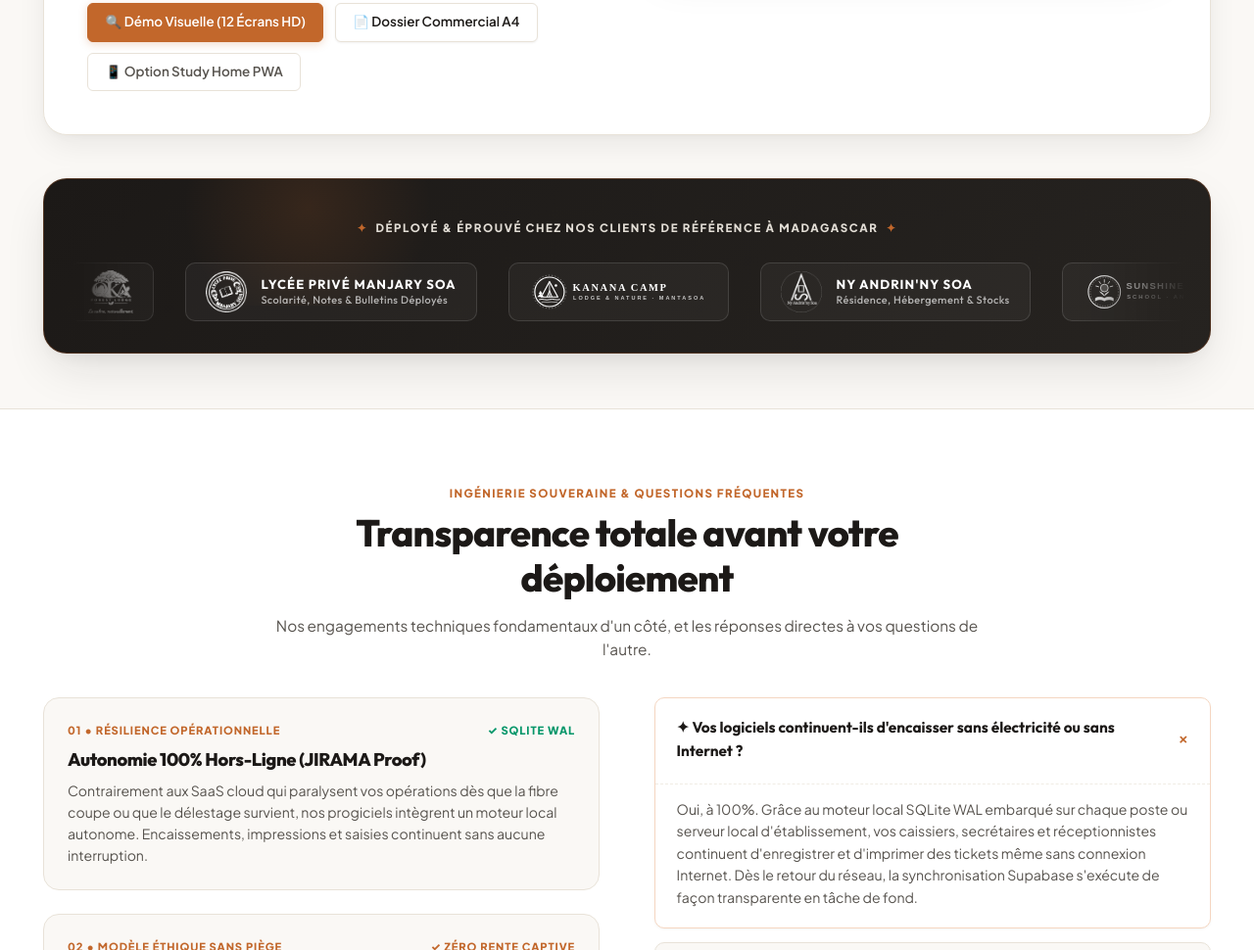
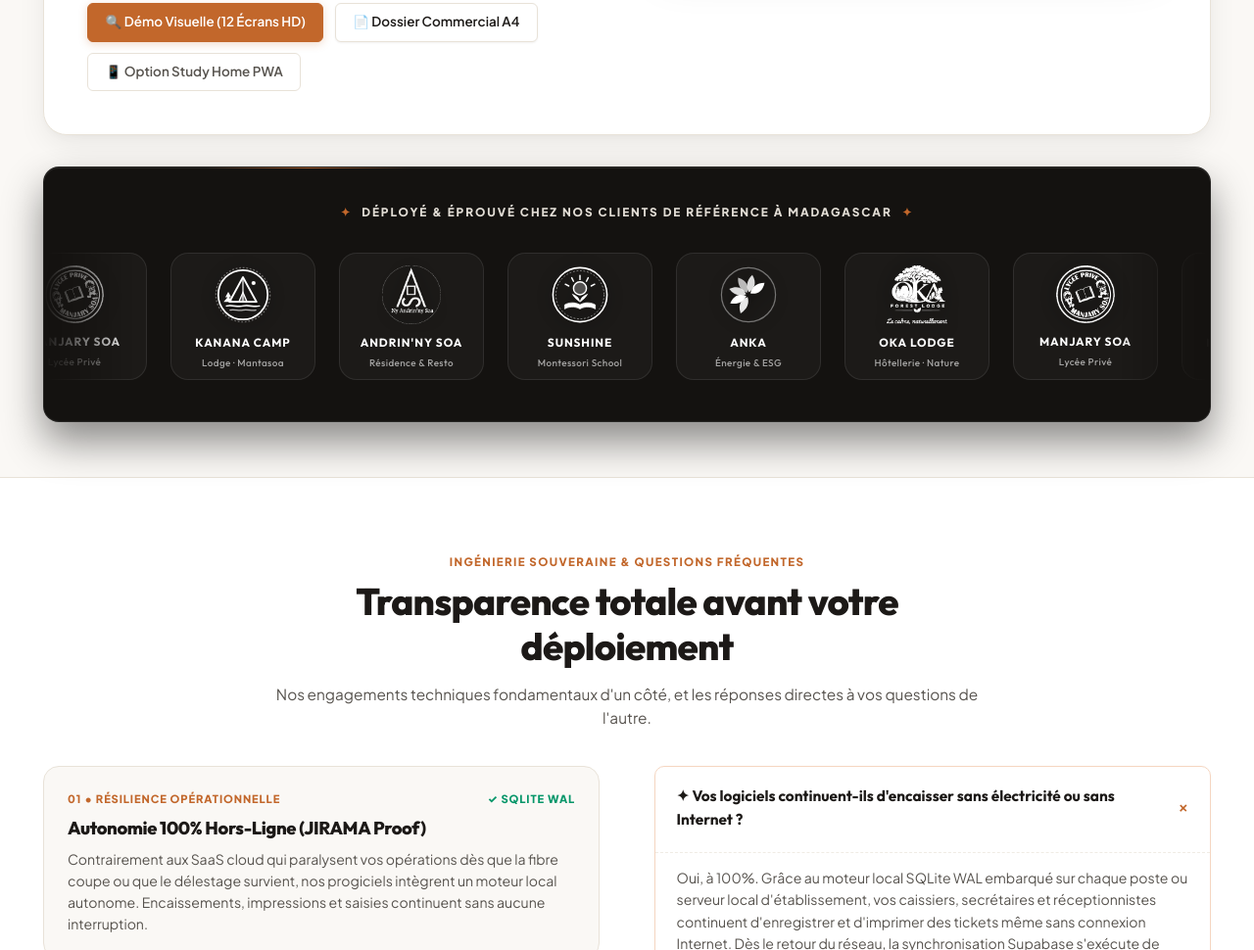
Before and after one commit to ManoaRANDRIANARISOA/prospectus-missi, a website: page public/index.html in a window 1280 px wide. Shown: the part 1668-2638 px from the top of the page at 98% size. Drawn offline with Linux system fonts and the light colour scheme.

Commit message:
feat: multinational square client brand cards with active 60fps infinite marquee animation

```diff
--- a/public/index.html
+++ b/public/index.html
@@ -884,6 +884,28 @@
       pointer-events: none;
     }
 
+    .trust-ribbon-dark {
+      background: #141210;
+      border: 1px solid rgba(255, 255, 255, 0.08);
+      border-radius: var(--radius-lg);
+      padding: 2rem 0 2.25rem;
+      margin-top: 2rem;
+      box-shadow: inset 0 1px 0 rgba(255, 255, 255, 0.08), 0 20px 40px rgba(0, 0, 0, 0.45);
+      position: relative;
+      overflow: hidden;
+    }
+
+    .trust-ribbon-dark::before {
+      content: '';
+      position: absolute;
+      top: 0;
+      left: 10%;
+      right: 10%;
+      height: 1px;
+      background: radial-gradient(circle, rgba(194, 103, 43, 0.8), transparent 70%);
+      pointer-events: none;
+    }
+
     .trust-ribbon-header {
       text-align: center;
       margin-bottom: 1.5rem;
@@ -892,14 +914,14 @@
     }
 
     .trust-ribbon-kicker {
-      font-size: 0.72rem;
+      font-size: 0.74rem;
       font-weight: 800;
       text-transform: uppercase;
-      letter-spacing: 0.14em;
+      letter-spacing: 0.16em;
       color: #E2DDD5;
       display: inline-flex;
       align-items: center;
-      gap: 8px;
+      gap: 10px;
     }
 
     .trust-ribbon-kicker span {
@@ -910,75 +932,115 @@
       position: relative;
       width: 100%;
       overflow: hidden;
-      mask-image: linear-gradient(to right, transparent, black 10%, black 90%, transparent);
-      -webkit-mask-image: linear-gradient(to right, transparent, black 10%, black 90%, transparent);
+      mask-image: linear-gradient(to right, transparent 0%, black 8%, black 92%, transparent 100%);
+      -webkit-mask-image: linear-gradient(to right, transparent 0%, black 8%, black 92%, transparent 100%);
+      padding: 6px 0;
     }
 
     .marquee-track-dark {
       display: flex;
-      gap: 2rem;
       width: max-content;
-      animation: marquee-scroll 28s linear infinite;
-      align-items: center;
-    }
-
-    .marquee-track-dark:hover {
+      user-select: none;
+    }
+
+    .marquee-group {
+      display: flex;
+      align-items: center;
+      gap: 1.5rem;
+      padding-right: 1.5rem;
+      flex-shrink: 0;
+      animation: marquee-scroll 24s linear infinite;
+    }
+
+    .marquee-wrapper-dark:hover .marquee-group {
       animation-play-state: paused;
     }
 
-    .client-monochrome-card {
-      display: inline-flex;
-      align-items: center;
-      gap: 14px;
-      background: rgba(255, 255, 255, 0.04);
-      border: 1px solid rgba(255, 255, 255, 0.12);
-      border-radius: var(--radius-md);
-      padding: 8px 20px;
-      color: #FFFFFF;
-      transition: all 0.25s ease;
-      white-space: nowrap;
+    @keyframes marquee-scroll {
+      from {
+        transform: translateX(0);
+      }
+      to {
+        transform: translateX(-100%);
+      }
+    }
+
+    /* Style Carte Carrée Multinationale (Dimension Généreuse) */
+    .client-brand-card {
+      display: flex;
+      flex-direction: column;
+      align-items: center;
+      justify-content: center;
+      gap: 10px;
+      width: 148px;
+      min-width: 148px;
+      height: 130px;
+      padding: 16px 12px;
+      background: rgba(255, 255, 255, 0.035);
+      border: 1px solid rgba(255, 255, 255, 0.09);
+      border-radius: 18px;
+      transition: all 0.3s cubic-bezier(0.16, 1, 0.3, 1);
+      box-sizing: border-box;
+      text-align: center;
+      cursor: pointer;
+      position: relative;
+    }
+
+    .client-brand-card::after {
+      content: '';
+      position: absolute;
+      inset: 0;
+      border-radius: 18px;
+      background: radial-gradient(circle at 50% 0%, rgba(255, 255, 255, 0.08), transparent 70%);
+      opacity: 0;
+      transition: opacity 0.3s ease;
+      pointer-events: none;
+    }
+
+    .client-brand-card:hover {
+      background: rgba(255, 255, 255, 0.08);
+      border-color: rgba(194, 103, 43, 0.65);
+      transform: translateY(-4px) scale(1.02);
+      box-shadow: 0 16px 36px rgba(0, 0, 0, 0.5), 0 0 24px rgba(194, 103, 43, 0.2);
+    }
+
+    .client-brand-card:hover::after {
+      opacity: 1;
+    }
+
+    .client-brand-logo {
       height: 60px;
-      box-sizing: border-box;
-    }
-
-    .client-monochrome-card:hover {
-      background: rgba(255, 255, 255, 0.09);
-      border-color: rgba(194, 103, 43, 0.6);
-      transform: translateY(-2px);
-      box-shadow: 0 8px 24px rgba(0, 0, 0, 0.4);
-    }
-
-    .client-logo-img {
+      width: 60px;
+      object-fit: contain;
       display: block;
-      height: 44px;
-      max-height: 44px;
-      width: auto;
-      object-fit: contain;
-    }
-
-    .client-label {
-      display: flex;
-      flex-direction: column;
-      gap: 2px;
-      text-align: left;
-    }
-
-    .client-label-title {
+      filter: drop-shadow(0 2px 8px rgba(0, 0, 0, 0.4));
+      transition: transform 0.3s ease;
+    }
+
+    .client-brand-card:hover .client-brand-logo {
+      transform: scale(1.06);
+    }
+
+    .client-brand-name {
       font-family: 'Outfit', sans-serif;
-      font-size: 0.82rem;
+      font-size: 0.74rem;
       font-weight: 700;
       letter-spacing: 0.08em;
       color: #FFFFFF;
-      line-height: 1.2;
-    }
-
-    .client-label-sub {
+      text-transform: uppercase;
+      line-height: 1.1;
+      white-space: nowrap;
+      margin-top: 2px;
+    }
+
+    .client-brand-sub {
       font-family: 'Outfit', sans-serif;
-      font-size: 0.68rem;
+      font-size: 0.62rem;
       font-weight: 500;
       letter-spacing: 0.04em;
-      color: rgba(255, 255, 255, 0.65);
-      line-height: 1.1;
+      color: rgba(255, 255, 255, 0.6);
+      line-height: 1;
+      white-space: nowrap;
     }
 
     /* ==========================================================================
@@ -1779,77 +1841,127 @@
           <div class="marquee-wrapper-dark">
             <div class="marquee-track-dark">
 
-              <!-- 1. OKA FOREST LODGE (AUTHENTIC HIGH-RES WHITE MONOCHROME) -->
-              <div class="client-monochrome-card">
-                <img src="assets/img/clients/oka_forest_lodge_white.png" alt="Oka Forest Lodge Logo" class="client-logo-img" style="height: 46px;">
-              </div>
-
-              <!-- 2. LYCÉE PRIVÉ MANJARY SOA (OFFICIAL CIRCULAR STAMP SEAL) -->
-              <div class="client-monochrome-card">
-                <img src="assets/img/clients/manjary_soa_white.png" alt="Lycée Privé Manjary Soa Seal" class="client-logo-img" style="height: 42px;">
-                <div class="client-label">
-                  <span class="client-label-title">LYCÉE PRIVÉ MANJARY SOA</span>
-                  <span class="client-label-sub">Scolarité, Notes &amp; Bulletins Déployés</span>
-                </div>
-              </div>
-
-              <!-- 3. KANANA CAMP (MANTASOA LODGE & NATURE) -->
-              <div class="client-monochrome-card">
-                <img src="assets/img/clients/kanana_camp_white.svg" alt="Kanana Camp Logo" class="client-logo-img" style="height: 42px;">
-              </div>
-
-              <!-- 4. NY ANDRINI'NY SOA (AUTHENTIC MONOGRAM SEAL) -->
-              <div class="client-monochrome-card">
-                <img src="assets/img/clients/andrini_soa_white.png" alt="Ny Andrin'ny Soa Logo" class="client-logo-img" style="height: 42px;">
-                <div class="client-label">
-                  <span class="client-label-title">NY ANDRIN'NY SOA</span>
-                  <span class="client-label-sub">Résidence, Hébergement &amp; Stocks</span>
-                </div>
-              </div>
-
-              <!-- 5. SUNSHINE MONTESSORI SCHOOL (CHRISTIAN MONTESSORI CREST) -->
-              <div class="client-monochrome-card">
-                <img src="assets/img/clients/sunshine_montessori_white.svg" alt="Sunshine Montessori School Logo" class="client-logo-img" style="height: 42px;">
-              </div>
-
-              <!-- 6. ANKA MADAGASCAR (DIGITAL ENERGY / AFD RURAL ELECTRIFICATION) -->
-              <div class="client-monochrome-card">
-                <img src="assets/img/clients/anka_white.svg" alt="ANKA Madagascar Logo" class="client-logo-img" style="height: 40px;">
-              </div>
-
-              <!-- ==========================================================
-                   DUPLICATA IDENTIQUE POUR DÉFILEMENT CONTINU INFINI (SANS SAUT)
-                   ========================================================== -->
-              <div class="client-monochrome-card">
-                <img src="assets/img/clients/oka_forest_lodge_white.png" alt="Oka Forest Lodge Logo" class="client-logo-img" style="height: 46px;">
-              </div>
-
-              <div class="client-monochrome-card">
-                <img src="assets/img/clients/manjary_soa_white.png" alt="Lycée Privé Manjary Soa Seal" class="client-logo-img" style="height: 42px;">
-                <div class="client-label">
-                  <span class="client-label-title">LYCÉE PRIVÉ MANJARY SOA</span>
-                  <span class="client-label-sub">Scolarité, Notes &amp; Bulletins Déployés</span>
-                </div>
-              </div>
-
-              <div class="client-monochrome-card">
-                <img src="assets/img/clients/kanana_camp_white.svg" alt="Kanana Camp Logo" class="client-logo-img" style="height: 42px;">
-              </div>
-
-              <div class="client-monochrome-card">
-                <img src="assets/img/clients/andrini_soa_white.png" alt="Ny Andrin'ny Soa Logo" class="client-logo-img" style="height: 42px;">
-                <div class="client-label">
-                  <span class="client-label-title">NY ANDRIN'NY SOA</span>
-                  <span class="client-label-sub">Résidence, Hébergement &amp; Stocks</span>
-                </div>
-              </div>
-
-              <div class="client-monochrome-card">
-                <img src="assets/img/clients/sunshine_montessori_white.svg" alt="Sunshine Montessori School Logo" class="client-logo-img" style="height: 42px;">
-              </div>
-
-              <div class="client-monochrome-card">
-                <img src="assets/img/clients/anka_white.svg" alt="ANKA Madagascar Logo" class="client-logo-img" style="height: 40px;">
+              <!-- GROUPE 1 -->
+              <div class="marquee-group">
+
+                <div class="client-brand-card">
+                  <img src="assets/img/clients/oka_forest_lodge_white.png" alt="Oka Forest Lodge" class="client-brand-logo" style="width: 66px;">
+                  <div class="client-brand-name">OKA LODGE</div>
+                  <div class="client-brand-sub">Hôtellerie · Nature</div>
+                </div>
+
+                <div class="client-brand-card">
+                  <img src="assets/img/clients/manjary_soa_white.png" alt="Lycée Privé Manjary Soa" class="client-brand-logo">
+                  <div class="client-brand-name">MANJARY SOA</div>
+                  <div class="client-brand-sub">Lycée Privé</div>
+                </div>
+
+                <div class="client-brand-card">
+                  <img src="assets/img/clients/kanana_square_white.svg" alt="Kanana Camp" class="client-brand-logo">
+                  <div class="client-brand-name">KANANA CAMP</div>
+                  <div class="client-brand-sub">Lodge · Mantasoa</div>
+                </div>
+
+                <div class="client-brand-card">
+                  <img src="assets/img/clients/andrini_soa_white.png" alt="Ny Andrin'ny Soa" class="client-brand-logo">
+                  <div class="client-brand-name">ANDRIN'NY SOA</div>
+                  <div class="client-brand-sub">Résidence &amp; Resto</div>
+                </div>
+
+                <div class="client-brand-card">
+                  <img src="assets/img/clients/sunshine_square_white.svg" alt="Sunshine Montessori School" class="client-brand-logo">
+                  <div class="client-brand-name">SUNSHINE</div>
+                  <div class="client-brand-sub">Montessori School</div>
+                </div>
+
+                <div class="client-brand-card">
+                  <img src="assets/img/clients/anka_square_white.svg" alt="ANKA Madagascar" class="client-brand-logo">
+                  <div class="client-brand-name">ANKA</div>
+                  <div class="client-brand-sub">Énergie &amp; ESG</div>
+                </div>
+
+              </div>
+
+              <!-- GROUPE 2 (CLONE POUR DÉFILEMENT CONTINU INFINI) -->
+              <div class="marquee-group" aria-hidden="true">
+
+                <div class="client-brand-card">
+                  <img src="assets/img/clients/oka_forest_lodge_white.png" alt="Oka Forest Lodge" class="client-brand-logo" style="width: 66px;">
+                  <div class="client-brand-name">OKA LODGE</div>
+                  <div class="client-brand-sub">Hôtellerie · Nature</div>
+                </div>
+
+                <div class="client-brand-card">
+                  <img src="assets/img/clients/manjary_soa_white.png" alt="Lycée Privé Manjary Soa" class="client-brand-logo">
+                  <div class="client-brand-name">MANJARY SOA</div>
+                  <div class="client-brand-sub">Lycée Privé</div>
+                </div>
+
+                <div class="client-brand-card">
+                  <img src="assets/img/clients/kanana_square_white.svg" alt="Kanana Camp" class="client-brand-logo">
+                  <div class="client-brand-name">KANANA CAMP</div>
+                  <div class="client-brand-sub">Lodge · Mantasoa</div>
+                </div>
+
+                <div class="client-brand-card">
+                  <img src="assets/img/clients/andrini_soa_white.png" alt="Ny Andrin'ny Soa" class="client-brand-logo">
+                  <div class="client-brand-name">ANDRIN'NY SOA</div>
+                  <div class="client-brand-sub">Résidence &amp; Resto</div>
+                </div>
+
+                <div class="client-brand-card">
+                  <img src="assets/img/clients/sunshine_square_white.svg" alt="Sunshine Montessori School" class="client-brand-logo">
+                  <div class="client-brand-name">SUNSHINE</div>
+                  <div class="client-brand-sub">Montessori School</div>
+                </div>
+
+                <div class="client-brand-card">
+                  <img src="assets/img/clients/anka_square_white.svg" alt="ANKA Madagascar" class="client-brand-logo">
+                  <div class="client-brand-name">ANKA</div>
+                  <div class="client-brand-sub">Énergie &amp; ESG</div>
+                </div>
+
+              </div>
+
+              <!-- GROUPE 3 (GARANTIE COUVERTURE ÉCRANS TRÈS LARGES ET ULTRA-WIDE) -->
+              <div class="marquee-group" aria-hidden="true">
+
+                <div class="client-brand-card">
+                  <img src="assets/img/clients/oka_forest_lodge_white.png" alt="Oka Forest Lodge" class="client-brand-logo" style="width: 66px;">
+                  <div class="client-brand-name">OKA LODGE</div>
+                  <div class="client-brand-sub">Hôtellerie · Nature</div>
+                </div>
+
+                <div class="client-brand-card">
+                  <img src="assets/img/clients/manjary_soa_white.png" alt="Lycée Privé Manjary Soa" class="client-brand-logo">
+                  <div class="client-brand-name">MANJARY SOA</div>
+                  <div class="client-brand-sub">Lycée Privé</div>
+                </div>
+
+                <div class="client-brand-card">
+                  <img src="assets/img/clients/kanana_square_white.svg" alt="Kanana Camp" class="client-brand-logo">
+                  <div class="client-brand-name">KANANA CAMP</div>
+                  <div class="client-brand-sub">Lodge · Mantasoa</div>
+                </div>
+
+                <div class="client-brand-card">
+                  <img src="assets/img/clients/andrini_soa_white.png" alt="Ny Andrin'ny Soa" class="client-brand-logo">
+                  <div class="client-brand-name">ANDRIN'NY SOA</div>
+                  <div class="client-brand-sub">Résidence &amp; Resto</div>
+                </div>
+
+                <div class="client-brand-card">
+                  <img src="assets/img/clients/sunshine_square_white.svg" alt="Sunshine Montessori School" class="client-brand-logo">
+                  <div class="client-brand-name">SUNSHINE</div>
+                  <div class="client-brand-sub">Montessori School</div>
+                </div>
+
+                <div class="client-brand-card">
+                  <img src="assets/img/clients/anka_square_white.svg" alt="ANKA Madagascar" class="client-brand-logo">
+                  <div class="client-brand-name">ANKA</div>
+                  <div class="client-brand-sub">Énergie &amp; ESG</div>
+                </div>
+
               </div>
 
             </div>
```
Also changed, not shown: public/assets/img/clients/anka_square_white.svg (added), public/assets/img/clients/kanana_square_white.svg (added), public/assets/img/clients/sunshine_square_white.svg (added).
